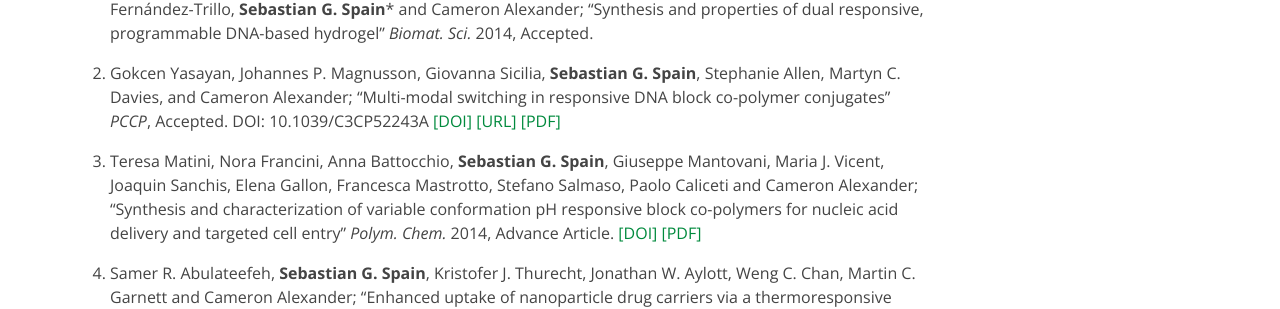
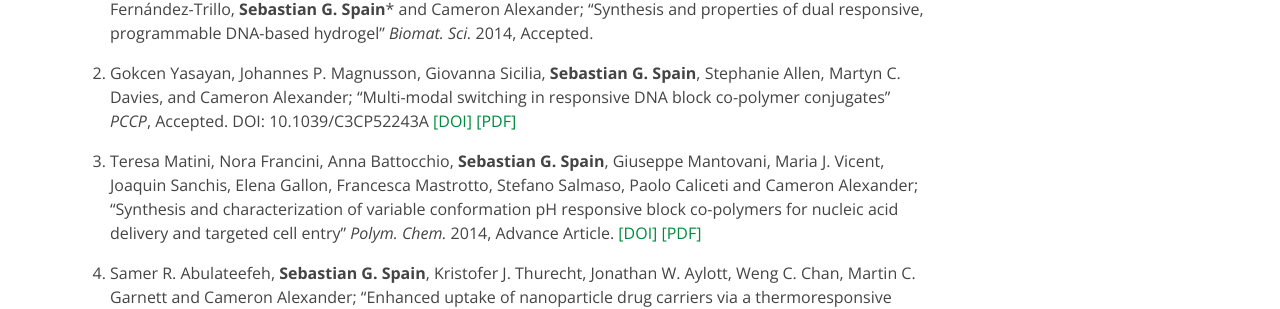
Before and after one commit to sebspain/sebspain.github.io, a Jekyll site: the page built from publications/index.md, in a window 1280 px wide. Shown: the part 323-632 px from the top of the page. Built offline with Jekyll 4.4.1, drawn with Linux system fonts in a browser that asks for light colours; Markdown is read by kramdown in place of the engine named in the settings.

Commit message:
PCCP paper - URL link removed as DOI now works

```diff
--- a/publications/index.md
+++ b/publications/index.md
@@ -9,8 +9,7 @@ Where copyright agreements allow a link to the published PDF may be found. Other
 
 1. Giovanna Sicilia, Christine Grainger-Boultby, Nora Francini, Johannes P. Magnusson, Aram O. Saeed, Francisco Fernández-Trillo, <strong>Sebastian G. Spain</strong>* and Cameron Alexander; "Synthesis and properties of dual responsive, programmable DNA-based hydrogel" <em>Biomat. Sci.</em> 2014, Accepted.
 
-2. Gokcen Yasayan, Johannes P. Magnusson, Giovanna Sicilia, <strong>Sebastian G. Spain</strong>, Stephanie Allen, Martyn C. Davies, and Cameron Alexander; "Multi-modal switching in responsive DNA block co-polymer conjugates" <em>PCCP</em>, Accepted. DOI: 10.1039/C3CP52243A [\[DOI\]](http://dx.doi.org/10.1039/C3CP52243A) [\[URL\]](http://pubs.rsc.org/en/content/articlelanding/2013/cp/c3cp52243a) [\[PDF\]](/publications/PDFs/c3cp52243a-adv.pdf)
-
+2. Gokcen Yasayan, Johannes P. Magnusson, Giovanna Sicilia, <strong>Sebastian G. Spain</strong>, Stephanie Allen, Martyn C. Davies, and Cameron Alexander; "Multi-modal switching in responsive DNA block co-polymer conjugates" <em>PCCP</em>, Accepted. DOI: 10.1039/C3CP52243A [\[DOI\]](http://dx.doi.org/10.1039/C3CP52243A) [\[PDF\]](/publications/PDFs/c3cp52243a-adv.pdf)
 
 3. Teresa Matini, Nora Francini, Anna Battocchio, <strong>Sebastian G. Spain</strong>, Giuseppe Mantovani, Maria J. Vicent, Joaquin Sanchis, Elena Gallon, Francesca Mastrotto, Stefano Salmaso, Paolo Caliceti and Cameron Alexander; "Synthesis and characterization of variable conformation pH responsive block co-polymers for nucleic acid delivery and targeted cell entry" <em>Polym. Chem.</em> 2014, Advance Article. [\[DOI\]](http://dx.doi.org/10.1039/C3PY00744H) [\[PDF\]](/publications/PDFs/c3py00744h.pdf)
 
```
